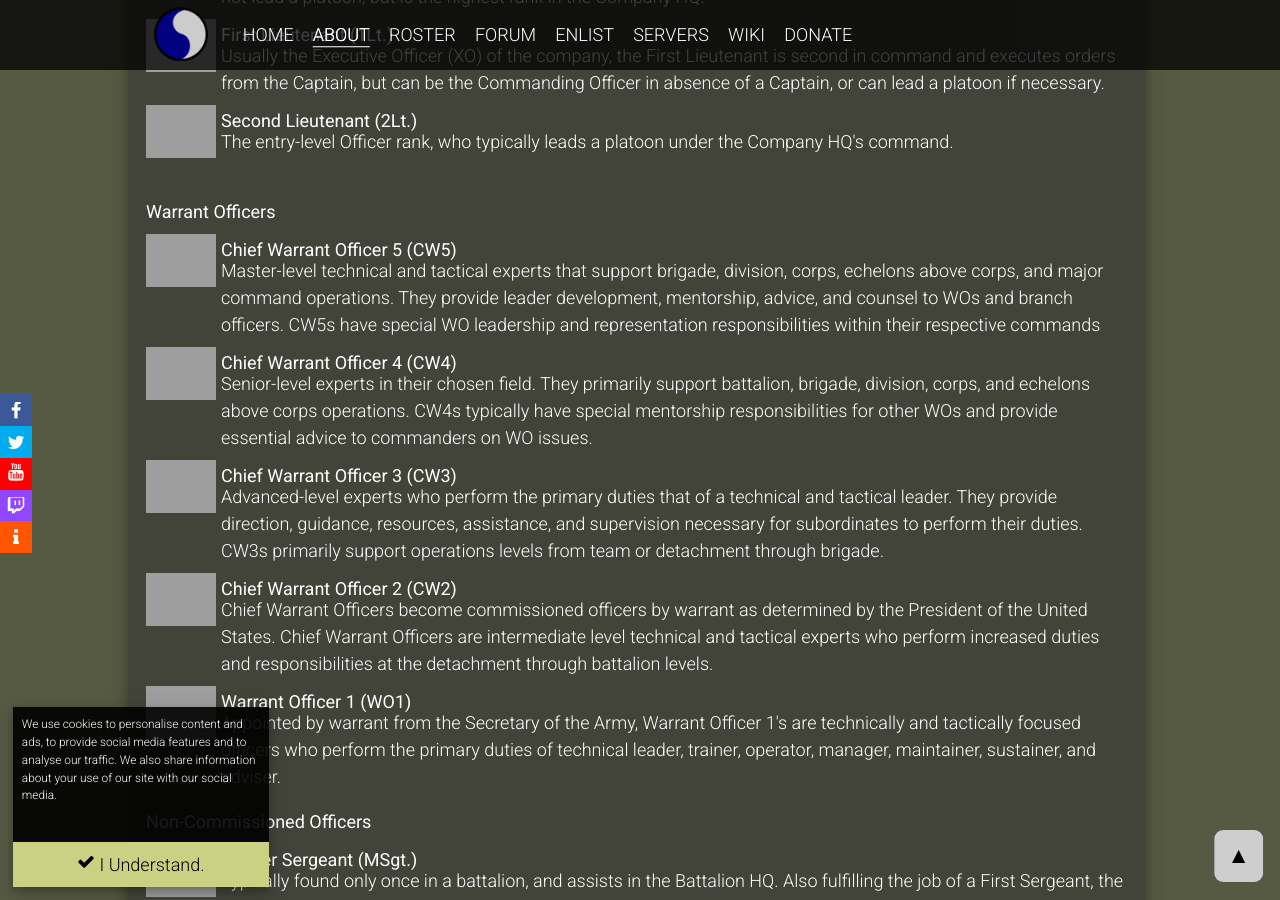
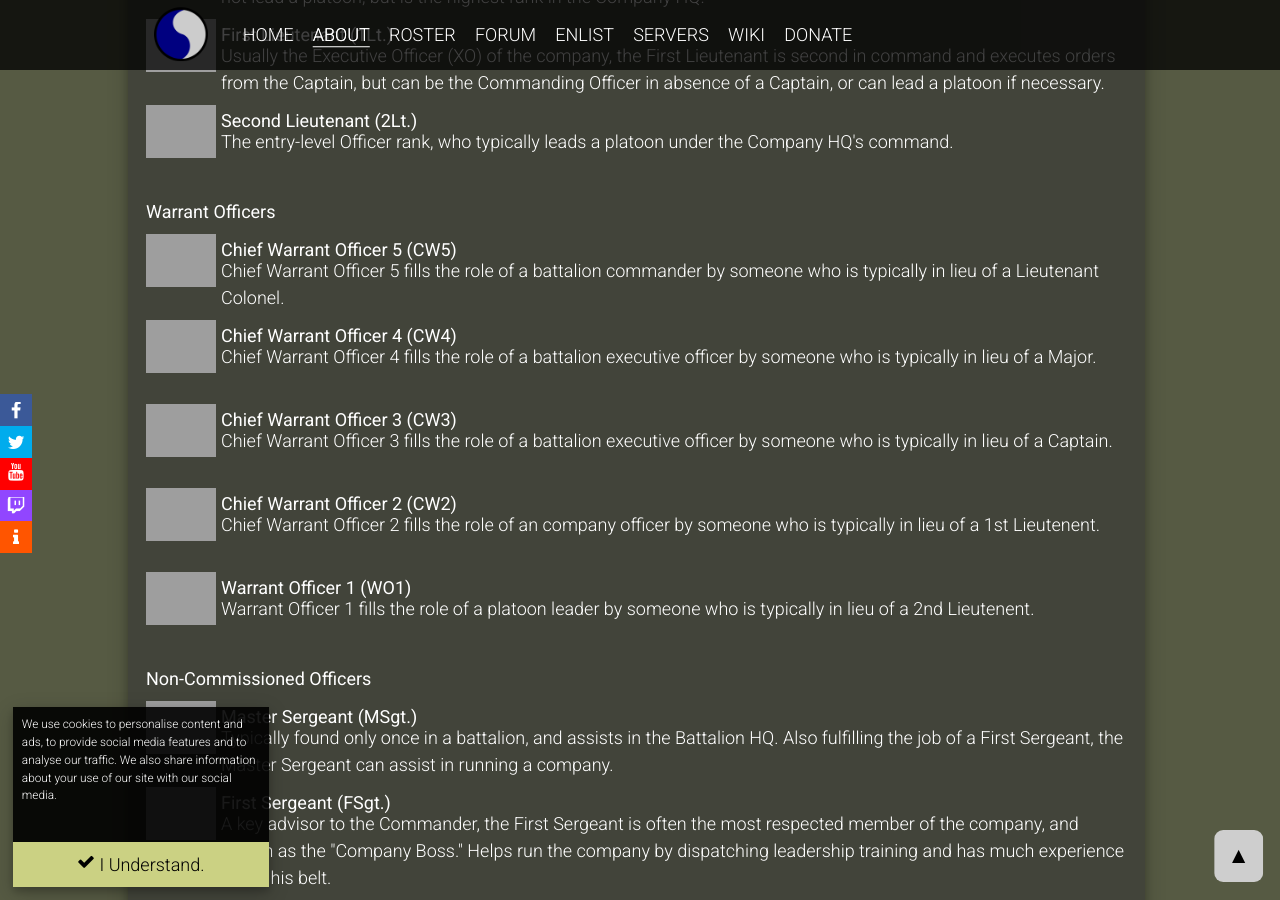
Before and after one commit to Xegion/29th.github.io, a Jekyll site: the page built from about/ranks.html, in a window 1280 px wide and 900 px high, scrolled down 822 px, cut to the strip 0-900 px from the top of the window. Built offline with Jekyll 4.4.1, drawn with Linux system fonts in a browser that asks for light colours; some of the changed text lies outside the part shown; grey boxes are pictures that could not be loaded.

Commit message:
Add files via upload

```diff
--- a/about/ranks.html
+++ b/about/ranks.html
@@ -44,27 +44,27 @@ title: About
 				<div id="rank_div">
 					<img id="rank_image" src="http://www.29th.org/images/rank/60x60/CW5.png">
 					<p id="rank_name"><b>Chief Warrant Officer 5 (CW5)</b></p>
-					<p id="rank_desc">Master-level technical and tactical experts that support brigade, division, corps, echelons above corps, and major command operations. They provide leader development, mentorship, advice, and counsel to WOs and branch officers. CW5s have special WO leadership and representation responsibilities within their respective commands</p>
+					<p id="rank_desc">Chief Warrant Officer 5 fills the role of a battalion commander by someone who is typically in lieu of a Lieutenant Colonel.</p>
 				</div>
 				<div id="rank_div">
 					<img id="rank_image" src="http://www.29th.org/images/rank/60x60/CW4.png">
 					<p id="rank_name"><b>Chief Warrant Officer 4 (CW4)</b></p>
-					<p id="rank_desc">Senior-level experts in their chosen field. They primarily support battalion, brigade, division, corps, and echelons above corps operations. CW4s typically have special mentorship responsibilities for other WOs and provide essential advice to commanders on WO issues.</p>
+					<p id="rank_desc">Chief Warrant Officer 4 fills the role of a battalion executive officer by someone who is typically in lieu of a Major.</p>
 				</div>
 				<div id="rank_div">
 					<img id="rank_image" src="http://www.29th.org/images/rank/60x60/CW3.png">
 					<p id="rank_name"><b>Chief Warrant Officer 3 (CW3)</b></p>
-					<p id="rank_desc">Advanced-level experts who perform the primary duties that of a technical and tactical leader. They provide direction, guidance, resources, assistance, and supervision necessary for subordinates to perform their duties. CW3s primarily support operations levels from team or detachment through brigade.</p>
+					<p id="rank_desc">Chief Warrant Officer 3 fills the role of a battalion executive officer by someone who is typically in lieu of a Captain.</p>
 				</div>
 				<div id="rank_div">
 					<img id="rank_image" src="http://www.29th.org/images/rank/60x60/CW2.png">
 					<p id="rank_name"><b>Chief Warrant Officer 2 (CW2)</b></p>
-					<p id="rank_desc">Chief Warrant Officers become commissioned officers by warrant as determined by the President of the United States. Chief Warrant Officers are intermediate level technical and tactical experts who perform increased duties and responsibilities at the detachment through battalion levels.</p>
+					<p id="rank_desc">Chief Warrant Officer 2 fills the role of an company officer by someone who is typically in lieu of a 1st Lieutenent.</p>
 				</div>
 				<div id="rank_div">
 					<img id="rank_image" src="http://www.29th.org/images/rank/60x60/WO1.png">
 					<p id="rank_name"><b>Warrant Officer 1 (WO1)</b></p>
-					<p id="rank_desc">Appointed by warrant from the Secretary of the Army, Warrant Officer 1's are technically and tactically focused officers who perform the primary duties of technical leader, trainer, operator, manager, maintainer, sustainer, and adviser.</p>
+					<p id="rank_desc">Warrant Officer 1 fills the role of a platoon leader by someone who is typically in lieu of a 2nd Lieutenent.</p>
 				</div>
 				<p id="about_section_text"><b>Non-Commissioned Officers</b></p>
 				<div id="rank_div">
@@ -80,7 +80,7 @@ title: About
 				<div id="rank_div">
 					<img id="rank_image" src="http://www.29th.org/images/rank/60x60/tsgt.png">
 					<p id="rank_name"><b>Technical Sergeant (TSgt.)</b></p>
-					<p id="rank_desc">A Technical Sergeant is a seasoned leader who typically serves as platoon sergeant, and can hold a Company HQ position. The key advisor to the platoon leader</p>
+					<p id="rank_desc">A Technical Sergeant is a seasoned leader who typically serves as platoon sergeant, and can hold a Company HQ position. The key advisor to the platoon leader.</p>
 				</div>
 				<div id="rank_div">
 					<img id="rank_image" src="http://www.29th.org/images/rank/60x60/ssgt.png">
```
